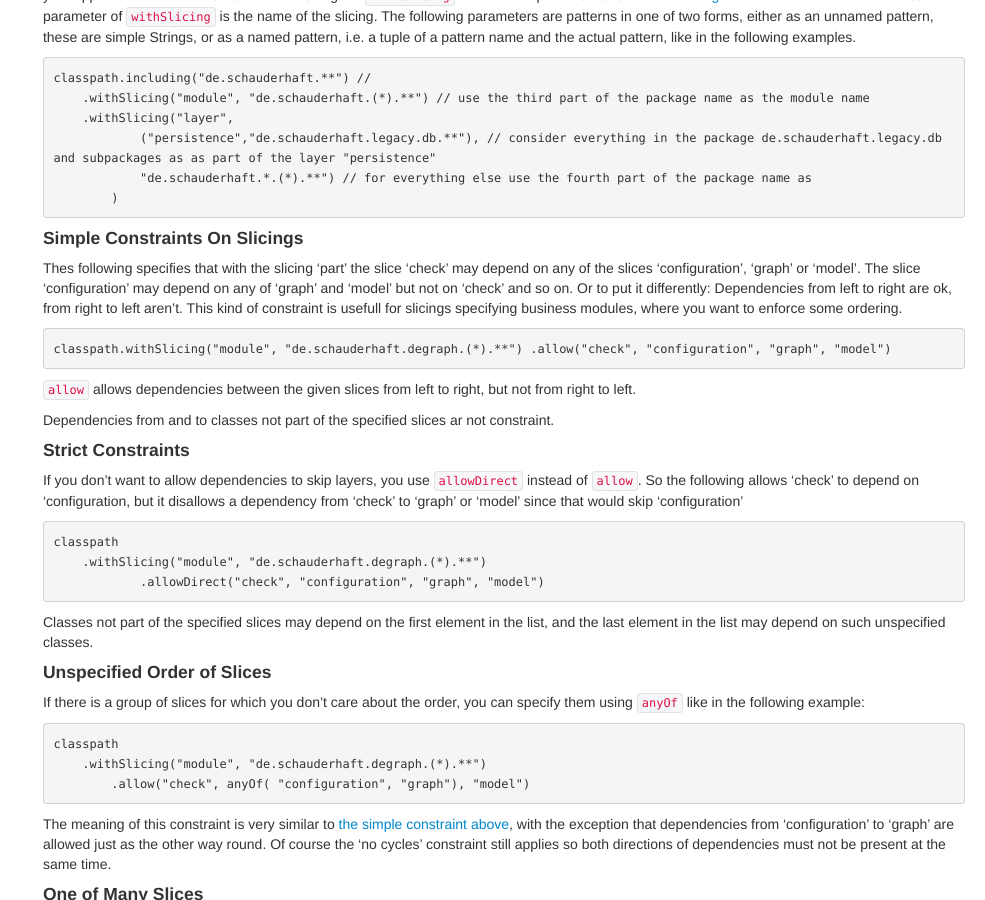
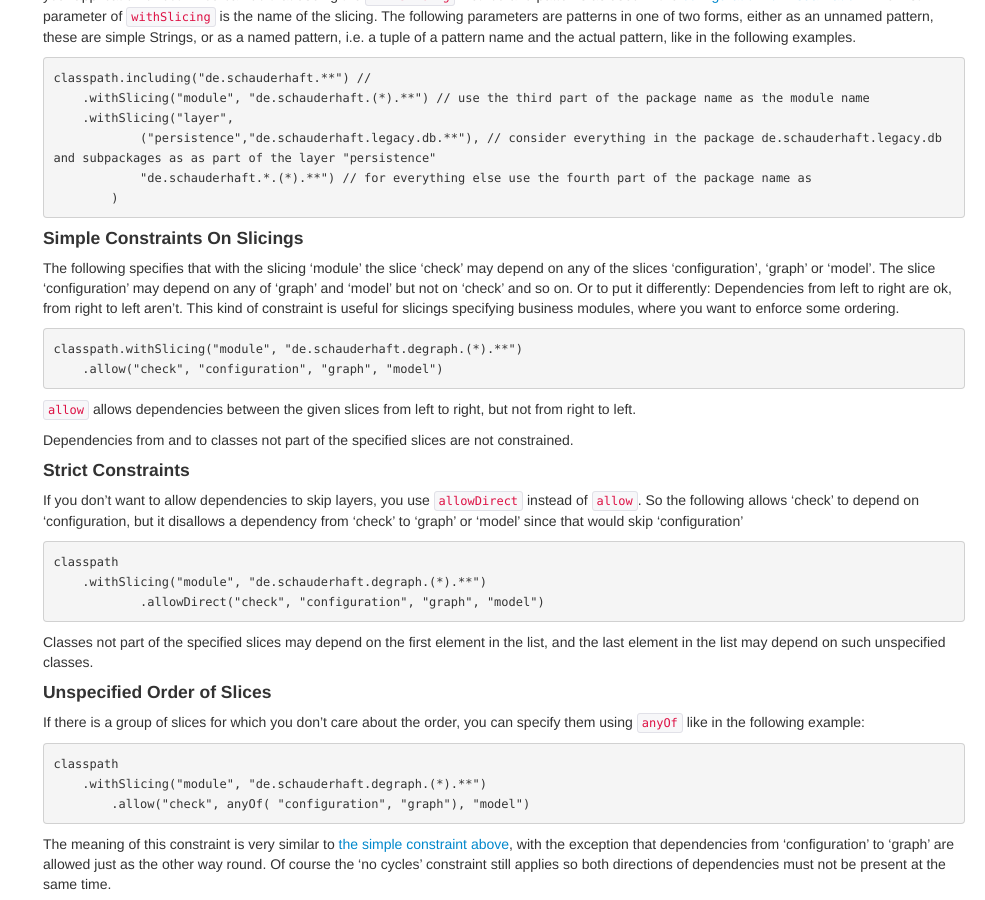
Before and after one commit to riy/degraph, a Jekyll site: the page built from documentation.md, in a window 1280 px wide and 900 px high, scrolled down 8904 px. Shown: the whole window, without its empty margins (295-1280 px from the left). Built offline with Jekyll 4.4.1, drawn with Linux system fonts in a browser that asks for light colours; nearby versions of some CDN libraries; some of the changed text lies outside the part shown.

Commit message:
Typo and syntax review

```diff
--- a/documentation.md
+++ b/documentation.md
@@ -359,13 +359,14 @@ The default slicing '`package`' isn't satisfying. You probably want to define ot
 
 #### Simple Constraints On Slicings ####
 
-Thes following specifies that with the slicing 'part' the slice 'check' may depend on any of the slices 'configuration', 'graph' or 'model'. The slice 'configuration' may depend on any of 'graph' and 'model' but not on 'check' and so on. Or to put it differently: Dependencies from left to right are ok, from right to left aren't. This kind of constraint is usefull for slicings specifying business modules, where you want to enforce some ordering.
+The following specifies that with the slicing 'module' the slice 'check' may depend on any of the slices 'configuration', 'graph' or 'model'. The slice 'configuration' may depend on any of 'graph' and 'model' but not on 'check' and so on. Or to put it differently: Dependencies from left to right are ok, from right to left aren't. This kind of constraint is useful for slicings specifying business modules, where you want to enforce some ordering.
 
-    classpath.withSlicing("module", "de.schauderhaft.degraph.(*).**") .allow("check", "configuration", "graph", "model")
+    classpath.withSlicing("module", "de.schauderhaft.degraph.(*).**")
+        .allow("check", "configuration", "graph", "model")
 
 `allow` allows dependencies between the given slices from left to right, but not from right to left.
 
-Dependencies from and to classes not part of the specified slices ar not constraint.
+Dependencies from and to classes not part of the specified slices are not constrained.
 
 #### Strict Constraints ####
 
@@ -446,7 +447,7 @@ In order to define a named slice pattern you have to actuall instantiate a `Name
     classpath().withSlicing(
 			"mainVsTest",
 			"de.schauderhaft.**(Test)",
-			new NamedPattern("main", "de.schauderhaft.*.**"))
+			new NamedPattern("de.schauderhaft.*.**", "main"))
 
 Since you probably use JUnit to write your tests, you won't be able to use the ScalaTest matchers (which is a bummer). So we'll use Hamcrest instead.
 
```
